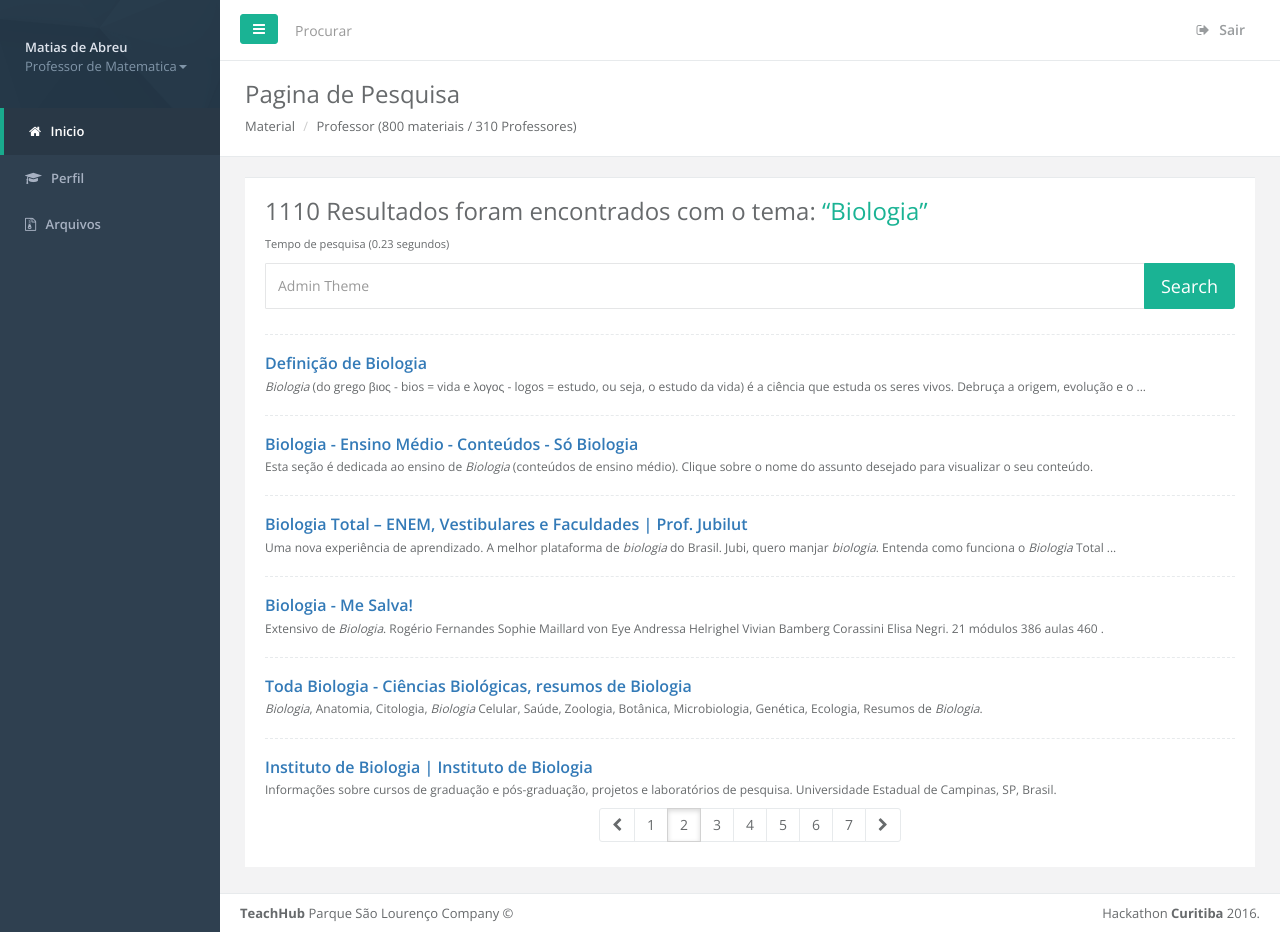
After one commit to pericles97/HackatonPrefeituraCWB, a PHP site: page /resultadosPesquisa.php in a window 1280 px wide. The commit adds this page. Run offline with PHP 8.4, Linux system fonts and the light colour scheme.

Commit message:
Inclusão de pagina de resultado de pesquisa.

```diff
--- a/menu.php
+++ b/menu.php
@@ -59,7 +59,7 @@
                 <nav class="navbar navbar-static-top white-bg" role="navigation" style="margin-bottom: 0">
                     <div class="navbar-header">
                         <a class="navbar-minimalize minimalize-styl-2 btn btn-primary " href="#"><i class="fa fa-bars"></i> </a>
-                        <form role="search" class="navbar-form-custom" method="post" action="#">
+                        <form role="search" class="navbar-form-custom" method="post" action="resultadosPesquisa.php">
                             <div class="form-group">
                                 <input type="text" placeholder="Procurar" class="form-control" name="top-search" id="top-search">
                             </div>
--- /dev/null
+++ b/resultadosPesquisa.php
@@ -0,0 +1,84 @@
+<?php include('menu.php');?>
+<div class="row wrapper border-bottom white-bg page-heading">
+                <div class="col-lg-9">
+                    <h2>Pagina de Pesquisa</h2>
+                    <ol class="breadcrumb">
+                        <li>
+                            <a href="index.html">Material</a></li>
+                        <li>Professor (800 materiais / 310 Professores)</li>
+                    </ol>
+                </div>
+            </div>
+        <div class="wrapper wrapper-content animated fadeInRight">
+            <div class="row">
+                <div class="col-lg-12">
+                    <div class="ibox float-e-margins">
+                        <div class="ibox-content">
+                            <h2>
+                                1110 Resultados foram encontrados com o tema: <span class="text-navy">“Biologia”</span>
+                            </h2>
+                            <p><small>Tempo de pesquisa</small><small> (0.23 segundos)</small>                            </p>
+                            <div class="search-form">
+                                <form action="index.html" method="get">
+                                    <div class="input-group">
+                                        <input type="text" placeholder="Admin Theme" name="search" class="form-control input-lg">
+                                        <div class="input-group-btn">
+                                            <button class="btn btn-lg btn-primary" type="submit">
+                                                Search
+                                            </button>
+                                        </div>
+                                    </div>
+
+                                </form>
+                            </div>
+                            <div class="hr-line-dashed"></div>
+                            <div class="search-result">
+                                <h3><a href="#">Definição de Biologia</a></h3>
+                                <p><em>Biologia</em> (do grego βιος - bios = vida e λογος - logos = estudo, ou seja, o estudo da vida) é a ciência que estuda os seres vivos. Debruça a origem, evolução e o ...</p>
+                            </div>
+                            <div class="hr-line-dashed"></div>
+                            <div class="search-result">
+                                <h3><a href="http://www.sobiologia.com.br/conteudos/Biologia/" onmousedown="return rwt(this,'','','','5','AFQjCNFweidswb-YpEDO9KUJ1Lnvtc8BhA','DHkOl4Vg25R9kCWIlyU07A','0ahUKEwiAoNaytcfQAhUCIZAKHZGdBwUQFgg_MAQ','','',event)">Biologia - Ensino Médio - Conteúdos - Só Biologia</a><a href="#"></a></h3>
+                                <p>Esta seção é dedicada ao ensino de <em>Biologia</em> (conteúdos de ensino médio). Clique sobre o nome do assunto desejado para visualizar o seu conteúdo.</p>
+                            </div>
+                            <div class="hr-line-dashed"></div>
+                            <div class="search-result">
+                              <h3><a href="http://site.biologiatotal.com.br/" onmousedown="return rwt(this,'','','','8','AFQjCNE5TFzeGc_EUMgs7vf3Vxs8xqJaeQ','rxgTomj2f0aj1CHNxQCakw','0ahUKEwiAoNaytcfQAhUCIZAKHZGdBwUQFghWMAc','','',event)">Biologia Total – ENEM, Vestibulares e Faculdades | Prof. Jubilut</a><a href="https://www.biologiatotal.com.br/areas-da-biologia/" onmousedown="return rwt(this,'','','','7','AFQjCNEa73hYqGa4icwx-EKu3FiJILe2WA','gTkSm2nDMpQhmbiy1BsNMg','0ahUKEwiAoNaytcfQAhUCIZAKHZGdBwUQFghQMAY','','',event)"></a><a href="#"></a></h3>
+                                <p>Uma nova experiência de aprendizado. A melhor plataforma de <em>biologia</em> do Brasil. Jubi, quero manjar <em>biologia</em>. Entenda como funciona o <em>Biologia</em> Total ...
+                                </p>
+                            </div>
+                            <div class="hr-line-dashed"></div>
+                            <div class="search-result">
+                                <h3><a href="https://mesalva.com/cursos/biologia" onmousedown="return rwt(this,'','','','10','AFQjCNHIPAXjqGLZySb2h1Zz1UAxfxMPVQ','gXogQFmCie2DePB0sSqlIw','0ahUKEwiAoNaytcfQAhUCIZAKHZGdBwUQFghgMAk','','',event)">Biologia - Me Salva!</a><a href="#"></a></h3>
+                                <p>Extensivo de <em>Biologia</em>. Rogério Fernandes Sophie Maillard von Eye Andressa Helrighel Vivian Bamberg Corassini Elisa Negri. 21 módulos 386 aulas 460 .
+                              </p>
+                          </div>
+                            <div class="hr-line-dashed"></div>
+                            <div class="search-result">
+                                <h3><a href="http://www.todabiologia.com/" onmousedown="return rwt(this,'','','','12','AFQjCNFiaR1r21ExMY03p06-v0IfQdTn4w','4CKBof5NzhNLWS6gQ6L2ZQ','0ahUKEwiAoNaytcfQAhUCIZAKHZGdBwUQFghtMAs','','',event)">Toda Biologia - Ciências Biológicas, resumos de Biologia</a><a href="#"></a></h3>
+                                <p><em>Biologia</em>, Anatomia, Citologia, <em>Biologia</em> Celular, Saúde, Zoologia, Botânica, Microbiologia, Genética, Ecologia, Resumos de <em>Biologia</em>.</p>
+                            </div>
+                            <div class="hr-line-dashed"></div>
+                            <div class="search-result">
+                                <h3><a href="https://www.ib.unicamp.br/" onmousedown="return rwt(this,'','','','15','AFQjCNFoWy130CPCXTW6fa6dmzW6UMsd8g','GfB14tK9EsDnFiz_Ra7oJA','0ahUKEwjizqbDtsfQAhUHh5AKHXnMCIs4ChAWCDwwBA','','',event)">Instituto de Biologia | Instituto de Biologia</a><a href="#"></a></h3>
+                                <p>Informações sobre cursos de graduação e pós-graduação, projetos e laboratórios de pesquisa. Universidade Estadual de Campinas, SP, Brasil.</p>
+                            </div><div class="text-center"><div class="btn-group">
+                                    <button class="btn btn-white" type="button"><i class="fa fa-chevron-left"></i></button>
+                                    <button class="btn btn-white">1</button>
+                                    <button class="btn btn-white  active">2</button>
+                                    <button class="btn btn-white">3</button>
+                                    <button class="btn btn-white">4</button>
+                                    <button class="btn btn-white">5</button>
+                                    <button class="btn btn-white">6</button>
+                                    <button class="btn btn-white">7</button>
+                                    <button class="btn btn-white" type="button"><i class="fa fa-chevron-right"></i> </button>
+                                </div>
+                            </div>
+                        </div>
+                    </div>
+                </div>
+        </div>
+        </div>
+
+
+<?php include('footer.php');?>
```
